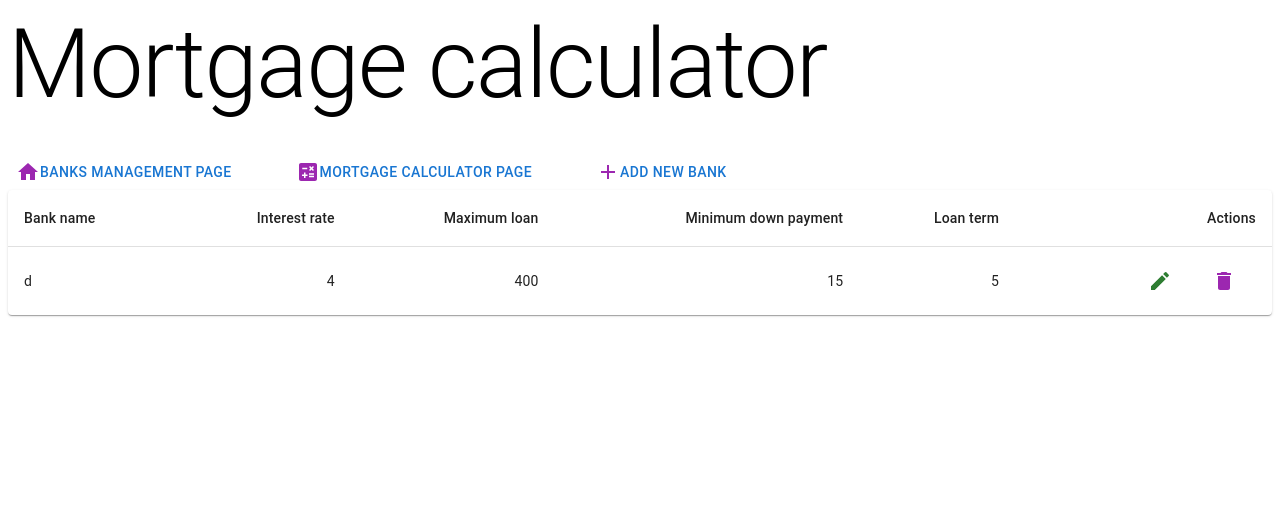
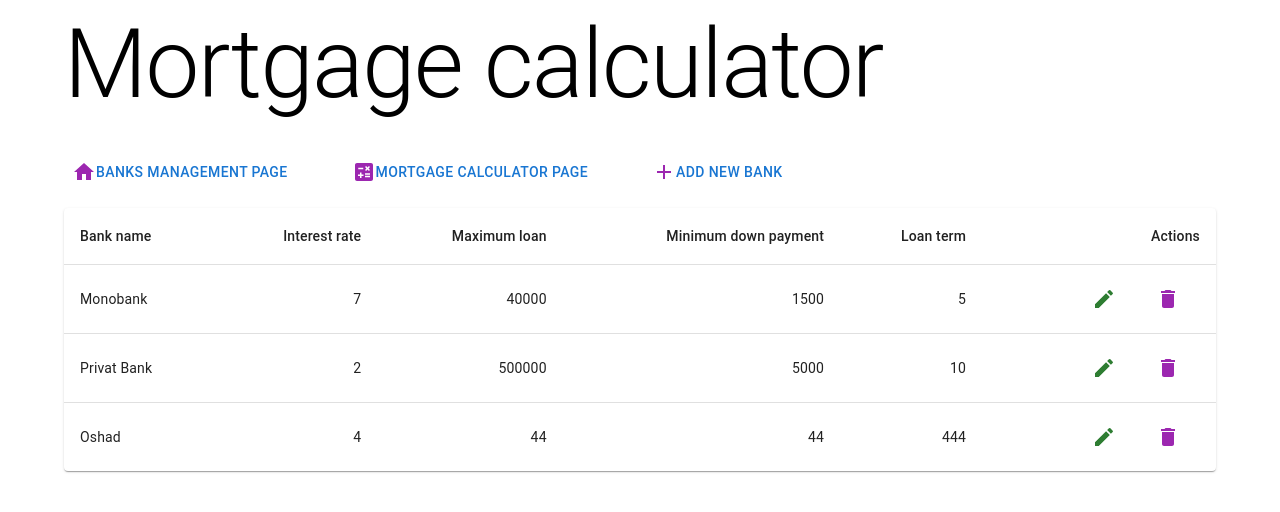
Before and after one commit to alla2021/Mortgage_calculator, a React (Create React App) app in the folder my-app/: page / in a window 1280 px wide. Shown: the top 512 px of the page. Built offline with nearby package versions, Linux system fonts and the light colour scheme; data requests are answered from the project's data file.

Commit message:
fixed select

```diff
--- a/my-app/db.json
+++ b/my-app/db.json
@@ -2,11 +2,27 @@
   "banks": [
     {
       "id": 170.1788102539419,
-      "title": "d",
+      "title": "Monobank",
+      "interestRate": 7,
+      "maximumLoan": 40000,
+      "minimumDownPayment": 1500,
+      "loanTerm": 5
+    },
+    {
+      "id": 438.44784455830796,
+      "title": "Privat Bank",
+      "interestRate": 2,
+      "maximumLoan": 500000,
+      "minimumDownPayment": 5000,
+      "loanTerm": 10
+    },
+    {
+      "id": 29.77412121937939,
+      "title": "Oshad",
       "interestRate": 4,
-      "maximumLoan": 400,
-      "minimumDownPayment": 15,
-      "loanTerm": 5
+      "maximumLoan": 44,
+      "minimumDownPayment": 44,
+      "loanTerm": 444
     }
   ]
 }
--- a/my-app/src/components/AddForm.tsx
+++ b/my-app/src/components/AddForm.tsx
@@ -1,5 +1,5 @@
 import React, { useState } from "react";
-import { Button, TextField, Box } from "@mui/material/";
+import { Container, Button, TextField, Box } from "@mui/material/";
 import { useNavigate } from "react-router-dom";
 import { addBankBd } from "../bankService";
 
@@ -29,13 +29,10 @@
     await addBankBd(newBank);
     handleClickRedirect();
   }
-  const exampleNumberType: number = 0;
-  // function checkChange(e) {
-  //   setInterestRate(e.target.value)
-  // }
 
   return (
     <>
+    <Container maxWidth="md">
     <form className="form" onSubmit={handleAddBankSubmit}>
       <Box>
       <TextField
@@ -53,6 +50,7 @@
         type="number"
         required
         value={interestRate}
+        inputProps={{ min: "0", max: "16", step: "0.1" }}
         onChange={(e: React.ChangeEvent<HTMLInputElement>) => setInterestRate(e.target.valueAsNumber)}
       />
       <TextField
@@ -61,6 +59,7 @@
         variant="outlined"
         required
         type="number"
+        inputProps={{ min: "0", step: "1" }}
         value={maximumLoan}
         onChange={(e: React.ChangeEvent<HTMLInputElement>) => setMaximumLoan(e.target.valueAsNumber)}
       />
@@ -70,6 +69,7 @@
         variant="outlined"
         required
         type="number"
+        inputProps={{ min: "0", step: "100" }}
         value={minimumDownPayment}
         onChange={(e: React.ChangeEvent<HTMLInputElement>) => setMinimumDownPayment(e.target.valueAsNumber)}
       />
@@ -79,6 +79,7 @@
         required
         variant="outlined"
         type="number"
+        inputProps={{ min: "0", max: "20", step: "1" }}
         value={loanTerm}
         onChange={(e: React.ChangeEvent<HTMLInputElement>) => setLoanTerm(e.target.valueAsNumber)}
       />
@@ -87,6 +88,7 @@
       </Button>
       </Box>
     </form>
+    </Container>
     </>
   );
 }
--- a/my-app/src/components/EditForm.tsx
+++ b/my-app/src/components/EditForm.tsx
@@ -1,7 +1,7 @@
 import React, { useState, useEffect } from "react";
 import { useParams } from "react-router-dom";
-import { Button, TextField } from "@mui/material/";
-import { getBanks, editBankData, updateBankData } from "../bankService";
+import { Container, Button, TextField } from "@mui/material/";
+import { getBanks, editBankData } from "../bankService";
 import { useNavigate } from "react-router-dom";
 import { IBank } from "../types";
 
@@ -10,7 +10,7 @@
   console.log(id);
   const [formData, setFormData] = useState<IBank>({
     title: "",
-    interestRate:0,
+    interestRate: 0,
     maximumLoan: 0,
     minimumDownPayment: 0,
     loanTerm: 0,
@@ -45,8 +45,7 @@
   };
   return (
     <>
-      <div>
-        aaaa{id}
+      <Container maxWidth="md">
         <form className="form" onSubmit={handleUpdateBankItem}>
           <TextField
             id="filled-basic"
@@ -65,7 +64,7 @@
             value={formData.interestRate}
             type="number"
             required
-            onChange={(e:React.ChangeEvent<HTMLInputElement>) =>
+            onChange={(e: React.ChangeEvent<HTMLInputElement>) =>
               setFormData({ ...formData, interestRate: e.target.valueAsNumber })
             }
           />
@@ -76,7 +75,7 @@
             required
             type="number"
             value={formData.maximumLoan}
-            onChange={(e:React.ChangeEvent<HTMLInputElement>) =>
+            onChange={(e: React.ChangeEvent<HTMLInputElement>) =>
               setFormData({ ...formData, maximumLoan: e.target.valueAsNumber })
             }
           />
@@ -87,8 +86,11 @@
             required
             type="number"
             value={formData.minimumDownPayment}
-            onChange={(e:React.ChangeEvent<HTMLInputElement>) =>
-              setFormData({ ...formData, minimumDownPayment: e.target.valueAsNumber })
+            onChange={(e: React.ChangeEvent<HTMLInputElement>) =>
+              setFormData({
+                ...formData,
+                minimumDownPayment: e.target.valueAsNumber,
+              })
             }
           />
           <TextField
@@ -98,7 +100,7 @@
             variant="outlined"
             type="number"
             value={formData.loanTerm}
-            onChange={(e:React.ChangeEvent<HTMLInputElement>) =>
+            onChange={(e: React.ChangeEvent<HTMLInputElement>) =>
               setFormData({ ...formData, loanTerm: e.target.valueAsNumber })
             }
           />
@@ -106,7 +108,7 @@
             Edit movie
           </Button>
         </form>
-      </div>
+      </Container>
     </>
   );
 }
--- a/my-app/src/components/Header.tsx
+++ b/my-app/src/components/Header.tsx
@@ -1,5 +1,5 @@
 import * as React from "react";
-import Box from "@mui/material/Box";
+import {Box, Container} from "@mui/material/";
 import Typography from "@mui/material/Typography";
 import Button from "@mui/material/Button";
 import Stack from "@mui/material/Stack";
@@ -10,7 +10,8 @@
 const Header = () => {
   return (
     <>
-      <Box sx={{ width: "100%", maxWidth: 1000 }}>
+    <Container sx={{ width: "100%", height: '200px'}}>
+      <Box >
         <Typography variant="h1" component="div" gutterBottom>
           Mortgage calculator
         </Typography>
@@ -29,6 +30,7 @@
           Add new bank
         </Button>
       </Stack>
+      </Container>
     </>
   );
 };
--- a/my-app/src/pages/BanksPage.tsx
+++ b/my-app/src/pages/BanksPage.tsx
@@ -1,7 +1,7 @@
 import React, { useEffect, useState } from "react";
 import { useParams } from "react-router-dom";
 import {Table, TableBody, TableCell, TableContainer, TableHead, TableRow} from "@mui/material/";
-import {Paper, Button, Link} from "@mui/material/";
+import {Paper, Button, Container} from "@mui/material/";
 import DeleteIcon from "@mui/icons-material/Delete";
 import EditIcon from "@mui/icons-material/Edit";
 import { getBanks, deleteBankFromBd } from "../bankService";
@@ -27,6 +27,7 @@
 
   return (
     <>
+    <Container maxWidth="lg">
       <TableContainer component={Paper}>
         <Table sx={{ minWidth: 650 }} aria-label="simple table">
           <TableHead>
@@ -65,6 +66,7 @@
           </TableBody>
         </Table>
       </TableContainer>
+      </Container>
     </>
   );
 };
--- a/my-app/src/pages/CalculatorPage.tsx
+++ b/my-app/src/pages/CalculatorPage.tsx
@@ -1,9 +1,7 @@
 import React, { useEffect, useState } from "react";
-import { Box } from "@mui/material/";
+import { Container, Box, Typography, Button, TextField  } from "@mui/material/";
 import { getBanks } from "../bankService";
-import { Typography } from "@mui/material";
 import { IBank } from "../types";
-import { Button, TextField } from "@mui/material/";
 import MenuItem from "@mui/material/MenuItem";
 import FormControl from "@mui/material/FormControl";
 import InputLabel from "@mui/material/InputLabel";
@@ -14,7 +12,7 @@
   const [selectedOption, setSelectedOption] = useState<IBank>();
   const [initialLoan, setInitialLoan] = useState(0);
   const [downPayment, setDownPayment] = useState(0);
-  const [result1, setResult] = useState("");
+  const [viewResult, setResult] = useState("");
 
   useEffect(() => {
     async function getData() {
@@ -28,19 +26,20 @@
     const numberMouthPayment = selectedOption.loanTerm * 12;
     const pow = Math.pow(1 + monthlyRate, numberMouthPayment);
     const result = ((initialLoan * monthlyRate * pow) / pow - 1).toFixed(2);
-    let result1 = result;
+    let viewResult = result;
     if (initialLoan > selectedOption.maximumLoan) {
-      result1 = "The bank doesn't lent that much money. Reduce your loan amount.";
+      viewResult = "The bank doesn't lent that much money. Reduce your loan amount.";
     } else if (downPayment < selectedOption.minimumDownPayment) {
-      result1 = "Down payment DO NOT satisfies the minimum down payment boundary of the bank.";
+      viewResult = "Down payment DO NOT satisfies the minimum down payment boundary of the bank.";
     } else {
-      result1 = result;
+      viewResult = result;
     }
-    return setResult(result1);
+    return setResult(viewResult);
   };
 
   return (
     <>
+    <Container maxWidth="md">
       <Box>
         <TextField
           id="filled-basic"
@@ -58,6 +57,7 @@
           type="number"
           required
           value={downPayment}
+          inputProps={{ min: "0", step: "100" }}
           onChange={(e:React.ChangeEvent<HTMLInputElement>) => setDownPayment(e.target.valueAsNumber)}
         />
         <FormControl fullWidth>
@@ -65,7 +65,9 @@
           <Select
             labelId="demo-simple-select-label"
             id="demo-simple-select"
-            value={selectedOption}
+            // defaultValue=""
+            value={selectedOption ?? ''}
+            inputProps={{ min: "0", step: "100" }}
             onChange={(e:React.ChangeEvent<HTMLInputElement>) => setSelectedOption((e.target as any).value)}
           >
             {bank.map((item) => (
@@ -78,10 +80,11 @@
         <Button variant="contained" type="submit" onClick={calculate}>
           Click
         </Button>
-        <Typography variant="h3" gutterBottom component="div">
-          {result1}
+        <Typography variant="h2" gutterBottom component="div">
+          {viewResult}
         </Typography>
       </Box>
+      </Container>
     </>
   );
 };
```
